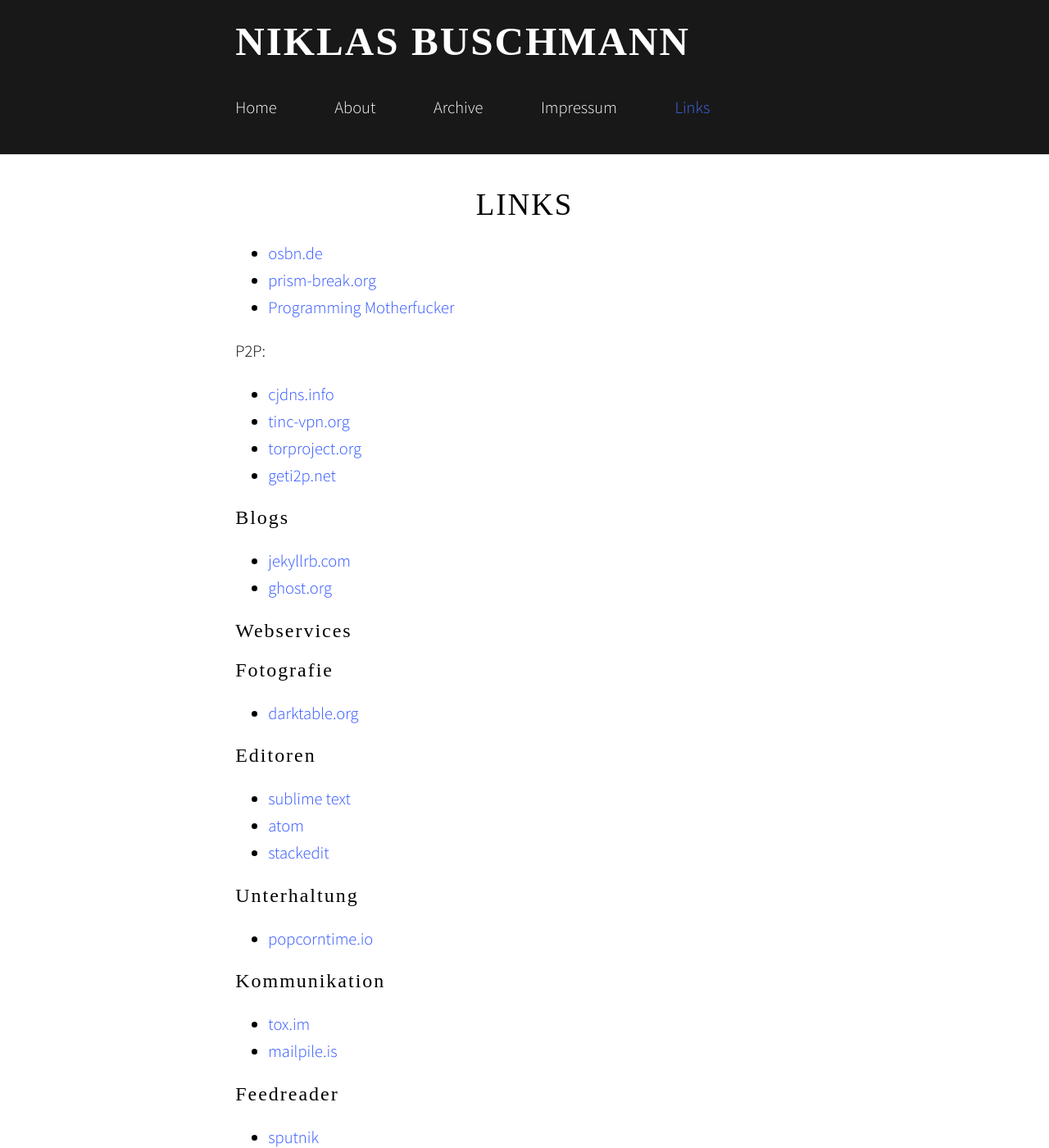
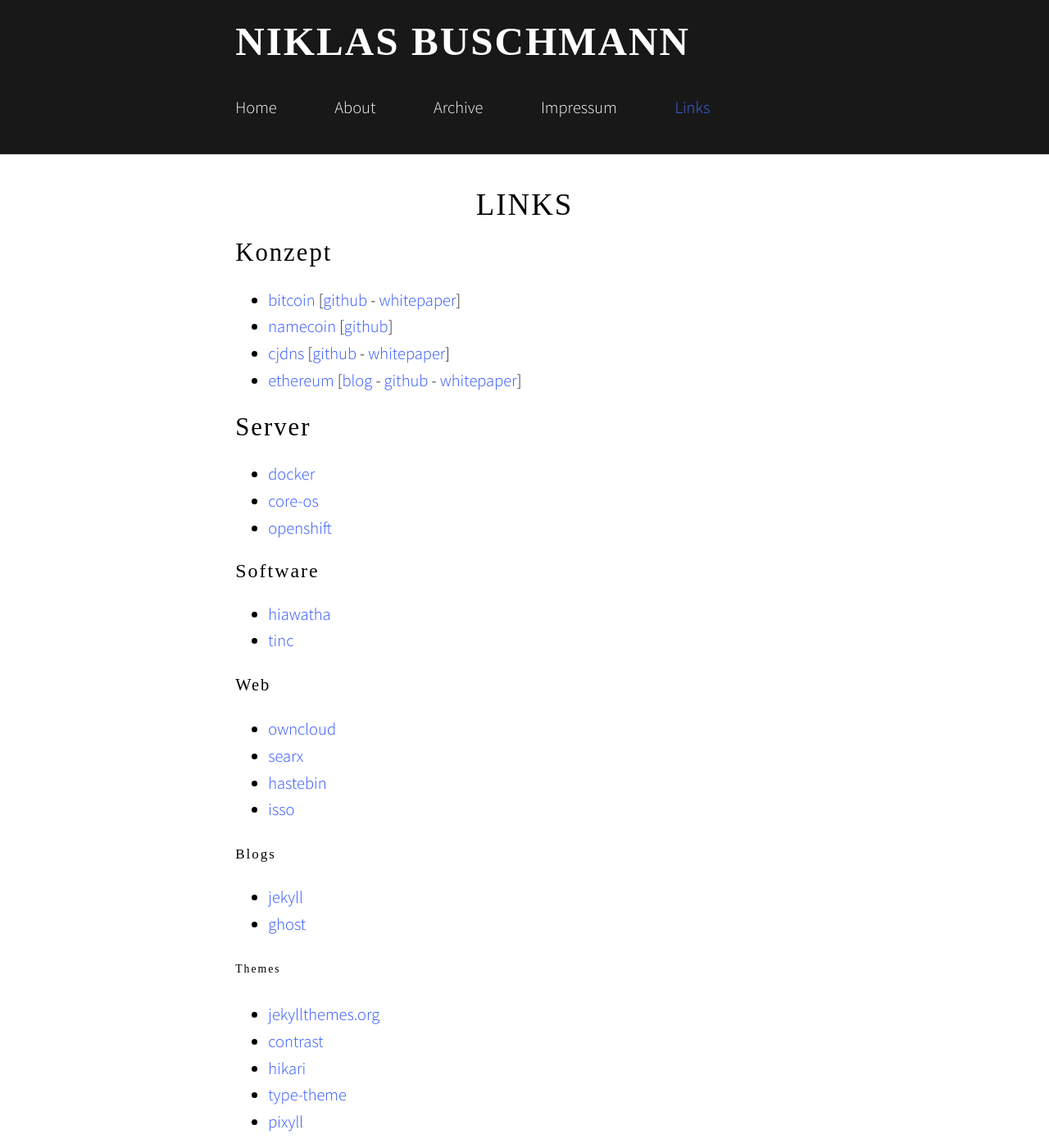
Before and after one commit to wilkistarotieno/wilkistarotieno.github.io, a Jekyll site: the page built from links.md, in a window 1280 px wide and 1400 px high. Shown: the whole window at 82% size. Built offline with Jekyll 4.4.1, drawn with Linux system fonts in a browser that asks for light colours; some web fonts are replaced; Markdown is read by kramdown in place of the engine named in the settings; a script that is not in the unit is left out; some of the changed text lies outside the part shown.

Commit message:
Update links.md

```diff
--- a/links.md
+++ b/links.md
@@ -3,28 +3,48 @@
 permalink: links/
 ---
 
-*   [osbn.de](http://osbn.de/)
-*   [prism-break.org](https://prism-break.org/)
-*   [Programming Motherfucker](http://programming-motherfucker.com/become.html)
+# Konzept
 
-P2P:
+*   [bitcoin](https://bitcoin.org/) [[github](https://github.com/bitcoin/bitcoin) - [whitepaper](https://bitcoin.org/bitcoin.pdf)]
+*   [namecoin](https://namecoin.info/) [[github](https://github.com/namecoin)]
+*   [cjdns](https://cjdns.info/) [[github](https://github.com/cjdelisle/cjdns) - [whitepaper](https://github.com/cjdelisle/cjdns/blob/master/doc/Whitepaper.md)]
+*   [ethereum](https://www.ethereum.org/) [[blog](https://blog.ethereum.org/) - [github](https://github.com/ethereum) - [whitepaper](https://github.com/ethereum/wiki/wiki/White-Paper)]
 
-*   [cjdns.info](http://cjdns.info/)
-*   [tinc-vpn.org](http://tinc-vpn.org)
-*   [torproject.org](https://www.torproject.org/)
-*   [geti2p.net](https://geti2p.net/)
+## Server
 
-### Blogs
+*   [docker](https://www.docker.com/)
+*   [core-os](https://coreos.com/)
+*   [openshift](https://www.openshift.com/)
 
-*   [jekyllrb.com](http://jekyllrb.com/)
-*   [ghost.org](https://ghost.org/)
+### Software
 
-### Webservices
+*   [hiawatha](https://www.hiawatha-webserver.org/)
+*   [tinc](http://www.tinc-vpn.org/)
 
+#### Web
 
-### Fotografie
+*   [owncloud](https://owncloud.org/)
+*   [searx](https://github.com/asciimoo/searx)
+*   [hastebin](http://hastebin.com/about.md)
+*   [isso](http://posativ.org/isso/)
+
+##### Blogs
+
+*   [jekyll](http://jekyllrb.com/)
+*   [ghost](https://ghost.org/)
+
+###### Themes
+
+*   [jekyllthemes.org](http://jekyllthemes.org/)
+*   [contrast](https://github.com/niklasbuschmann/contrast)
+*   [hikari](https://github.com/m3xm/hikari-for-Jekyll)
+*   [type-theme](https://github.com/rohanchandra/type-theme)
+*   [pixyll](https://github.com/johnotander/pixyll)
+
+## Software
 
 *   [darktable.org](http://www.darktable.org/)
+*   [popcorntime.io](https://popcorntime.io/)
 
 ### Editoren
 
@@ -32,17 +52,60 @@
 *   [atom](https://atom.io/)
 *   [stackedit](https://stackedit.io/)
 
-### Unterhaltung
-
-*   [popcorntime.io](https://popcorntime.io/)
-
 ### Kommunikation
 
 *   [tox.im](https://tox.im)
-*   [mailpile.is](https://www.mailpile.is/)
+*   [mailpile](https://www.mailpile.is/)
 
 ### Feedreader
 
 *   [sputnik](http://sputnik.szwacz.com/)
 *   [feedbin](https://feedbin.com/)
 *   [selfoss](http://selfoss.aditu.de)
+
+### Anonymity
+
+*   [prism-break.org](https://prism-break.org/)
+
+#### Darknet
+
+*   [tor](https://www.torproject.org/)
+*   [I2P](https://geti2p.net/en/)
+*   [retroshare](http://retroshare.sourceforge.net/)
+
+## Bücher
+
+*   [Programming Motherfucker](http://programming-motherfucker.com/become.html)
+*   [Learn you a haskell](http://learnyouahaskell.com/)
+*   [Klaus Schmeh: Kryptografie](http://www.dpunkt.de/buecher/3316/kryptografie.html)
+*   [Stefan Koch: Javascript](http://www.dpunkt.de/javascript/buch/index.html)
+*   [Stefan Münz: HTML5 / CSS 3 Handbuch](http://webkompetenz.wikidot.com/docs:html-handbuch)
+
+## Programmierung
+
+*   [rust](https://github.com/rust-lang/rust)
+*   [node.js](https://nodejs.org/)
+
+### Javascript
+
+*   [meteor](https://github.com/meteor/meteor)
+*   [asynquence](https://github.com/getify/asynquence)
+*   [highland](https://github.com/caolan/highland)
+
+## Services
+
+*   [github](https://github.com/)
+*   [namecheap](https://www.namecheap.com)
+
+### Hoster
+
+*   [digitalocean](https://www.digitalocean.com/)
+*   [online.net](http://www.online.net/)
+*   [uberspace](https://uberspace.de/)
+
+### VPN
+
+*   [enigmabox](https://enigmabox.net/)
+*   [ipredator](https://ipredator.se/)
+*   [mullvad](https://mullvad.net/en/)
+*   [zorrovpn](https://zorrovpn.com/)
```
